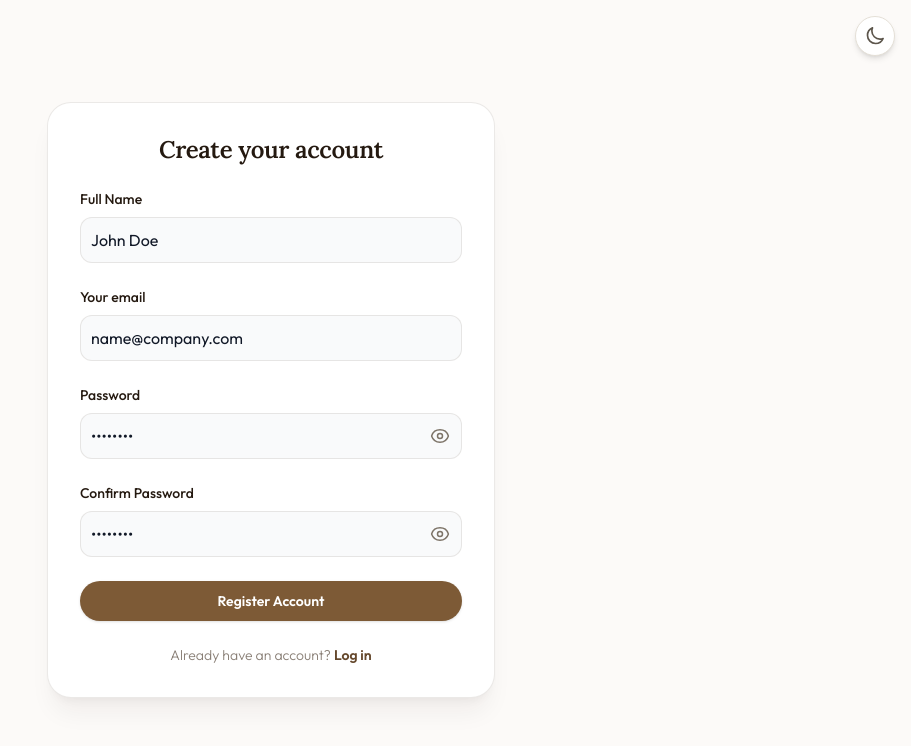
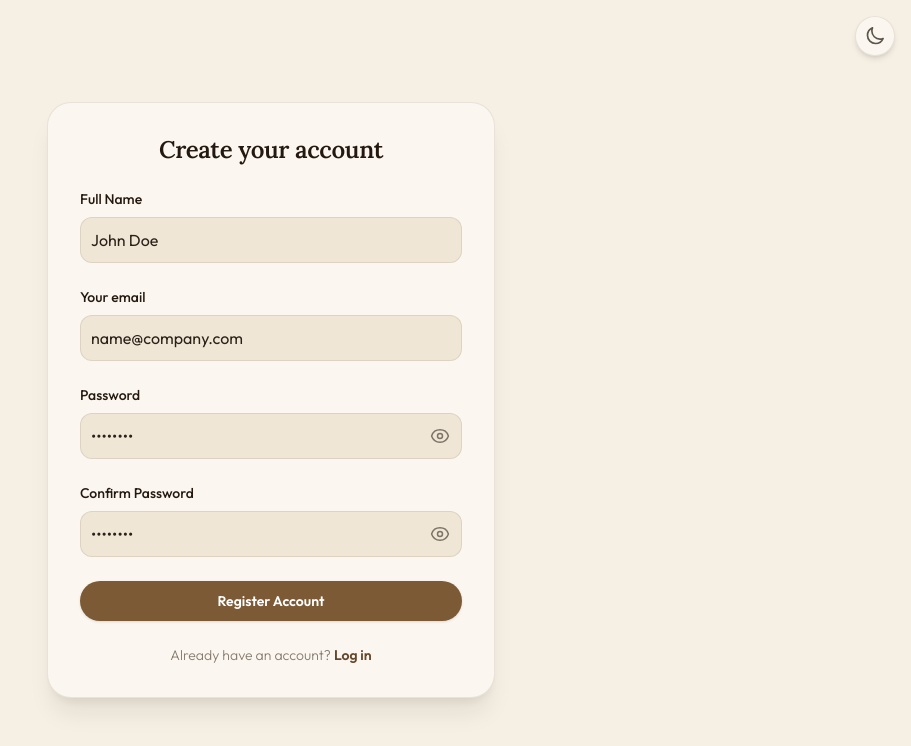
Before and after one commit to pulinduDeSilva/Dusted-Books, a React (Vite) app in the folder client/dusted-books-app/: page /signup in a window 1280 px wide. Shown: the top 746 px of the page, without its empty margins (369-1280 px from the left). Built offline with nearby package versions, Linux system fonts and the light colour scheme; no server answers.

Commit message:
style(login): update login page autofill styles and container theme tokens

```diff
--- a/client/dusted-books-app/src/pages/Login.tsx
+++ b/client/dusted-books-app/src/pages/Login.tsx
@@ -151,7 +151,7 @@ function AuthPage() {
         type="button"
         onClick={toggleTheme}
         aria-label={isDark ? "Switch to light mode" : "Switch to dark mode"}
-        className="fixed top-4 right-4 z-50 flex h-10 w-10 items-center justify-center rounded-full bg-white dark:bg-gray-800 border border-gray-200 dark:border-gray-700 shadow-md text-gray-600 dark:text-gray-300 hover:bg-gray-50 dark:hover:bg-gray-700 transition-all"
+        className="fixed top-4 right-4 z-50 flex h-10 w-10 items-center justify-center rounded-full bg-paper-elevated dark:bg-gray-800 border border-amber-900/10 dark:border-gray-700 shadow-md text-gray-600 dark:text-gray-300 hover:bg-gray-50 dark:hover:bg-gray-700 transition-all"
       >
         {isDark ? (
           <svg xmlns="http://www.w3.org/2000/svg" className="h-5 w-5" fill="none" viewBox="0 0 24 24" strokeWidth="2" stroke="currentColor">
@@ -180,12 +180,12 @@ function AuthPage() {
         .auth-input:-webkit-autofill:focus,
         .auth-input:-webkit-autofill:active,
         .auth-input:-internal-autofill-selected {
-          box-shadow: 0 0 0 1000px rgb(249 250 251) inset !important;
-          -webkit-box-shadow: 0 0 0 1000px rgb(249 250 251) inset !important;
-          background-color: rgb(249 250 251) !important;
-          color: rgb(17 24 39) !important;
-          -webkit-text-fill-color: rgb(17 24 39) !important;
-          caret-color: rgb(17 24 39) !important;
+          box-shadow: 0 0 0 1000px #f0e6d6 inset !important;
+          -webkit-box-shadow: 0 0 0 1000px #f0e6d6 inset !important;
+          background-color: #f0e6d6 !important;
+          color: #2a2118 !important;
+          -webkit-text-fill-color: #2a2118 !important;
+          caret-color: #2a2118 !important;
           transition: background-color 5000s ease-in-out 0s;
         }
 
@@ -197,18 +197,18 @@ function AuthPage() {
         .dark .auth-input:-webkit-autofill:focus,
         .dark .auth-input:-webkit-autofill:active,
         .dark .auth-input:-internal-autofill-selected {
-          box-shadow: 0 0 0 1000px rgb(55 65 81) inset !important;
-          -webkit-box-shadow: 0 0 0 1000px rgb(55 65 81) inset !important;
-          background-color: rgb(55 65 81) !important;
-          color: rgb(255 255 255) !important;
-          -webkit-text-fill-color: rgb(255 255 255) !important;
-          caret-color: rgb(255 255 255) !important;
+          box-shadow: 0 0 0 1000px #2f2b26 inset !important;
+          -webkit-box-shadow: 0 0 0 1000px #2f2b26 inset !important;
+          background-color: #2f2b26 !important;
+          color: #f0e6d6 !important;
+          -webkit-text-fill-color: #f0e6d6 !important;
+          caret-color: #f0e6d6 !important;
         }
       `}</style>
-      <section className="bg-[#fcfaf8] dark:bg-gray-950 min-h-screen flex items-center justify-center p-4 transition-colors duration-300">
-      <div className="w-full bg-white rounded-3xl border border-amber-900/10 dark:border-gray-800 dark:bg-gray-900 shadow-xl shadow-amber-950/5 dark:shadow-black/30 sm:max-w-md xl:p-0">
+      <section className="bg-paper dark:bg-gray-950 min-h-screen flex items-center justify-center p-4 transition-colors duration-300">
+      <div className="w-full bg-paper-elevated rounded-3xl border border-amber-900/10 dark:border-gray-800 dark:bg-gray-900 shadow-xl shadow-amber-950/8 dark:shadow-black/30 sm:max-w-md xl:p-0">
         <div className="p-6 space-y-4 md:space-y-6 sm:p-8">
-          <h1 className="text-xl font-bold leading-tight tracking-tight text-amber-950 md:text-2xl dark:text-amber-100 text-center">
+          <h1 className="font-serif text-xl font-bold leading-tight tracking-tight text-amber-950 md:text-2xl dark:text-amber-100 text-center">
             {isLogin ? "Sign in to your account" : "Create your account"}
           </h1>
 
@@ -232,7 +232,7 @@ function AuthPage() {
                   required
                   value={formData.name}
                   onChange={handleInputChange}
-                  className="auth-input bg-gray-50 border border-amber-900/10 text-gray-900 rounded-xl block w-full p-2.5 dark:bg-gray-800 dark:border-gray-700 dark:text-white focus:ring-amber-500 focus:border-amber-500 focus:outline-none"
+                  className="auth-input bg-amber-50 border border-amber-900/10 text-amber-950 rounded-xl block w-full p-2.5 dark:bg-gray-800 dark:border-gray-700 dark:text-white focus:ring-amber-500 focus:border-amber-500 focus:outline-none"
                   placeholder="John Doe"
                 />
               </div>
@@ -248,7 +248,7 @@ function AuthPage() {
                 required
                 value={formData.email}
                 onChange={handleInputChange}
-                className="auth-input bg-gray-50 border border-amber-900/10 text-gray-900 rounded-xl block w-full p-2.5 dark:bg-gray-800 dark:border-gray-700 dark:text-white focus:ring-amber-500 focus:border-amber-500 focus:outline-none"
+                className="auth-input bg-amber-50 border border-amber-900/10 text-amber-950 rounded-xl block w-full p-2.5 dark:bg-gray-800 dark:border-gray-700 dark:text-white focus:ring-amber-500 focus:border-amber-500 focus:outline-none"
                 placeholder="name@company.com"
               />
             </div>
@@ -264,7 +264,7 @@ function AuthPage() {
                   required
                   value={formData.password}
                   onChange={handleInputChange}
-                  className="auth-input bg-gray-50 border border-amber-900/10 text-gray-900 rounded-xl block w-full p-2.5 pr-10 dark:bg-gray-800 dark:border-gray-700 dark:text-white focus:ring-amber-500 focus:border-amber-500 focus:outline-none"
+                  className="auth-input bg-amber-50 border border-amber-900/10 text-amber-950 rounded-xl block w-full p-2.5 pr-10 dark:bg-gray-800 dark:border-gray-700 dark:text-white focus:ring-amber-500 focus:border-amber-500 focus:outline-none"
                   placeholder="••••••••"
                 />
                 <button
@@ -299,7 +299,7 @@ function AuthPage() {
                     required
                     value={formData.confirmPassword}
                     onChange={handleInputChange}
-                    className="auth-input bg-gray-50 border border-amber-900/10 text-gray-900 rounded-xl block w-full p-2.5 pr-10 dark:bg-gray-800 dark:border-gray-700 dark:text-white focus:ring-amber-500 focus:border-amber-500 focus:outline-none"
+                    className="auth-input bg-amber-50 border border-amber-900/10 text-amber-950 rounded-xl block w-full p-2.5 pr-10 dark:bg-gray-800 dark:border-gray-700 dark:text-white focus:ring-amber-500 focus:border-amber-500 focus:outline-none"
                     placeholder="••••••••"
                   />
                   <button
```
